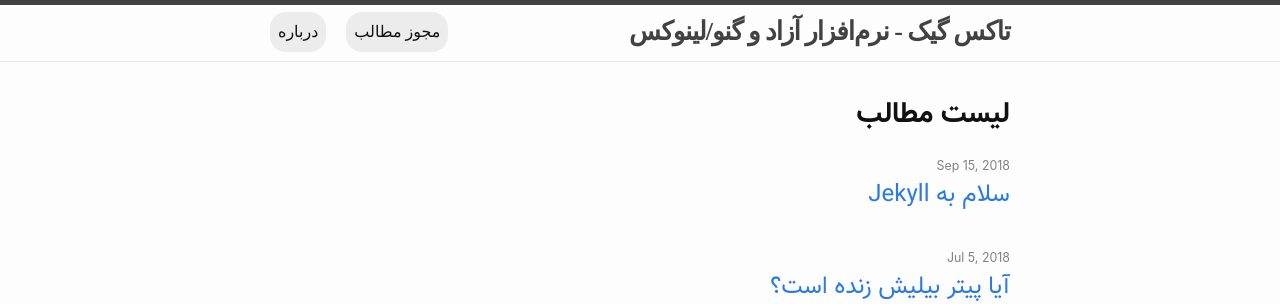
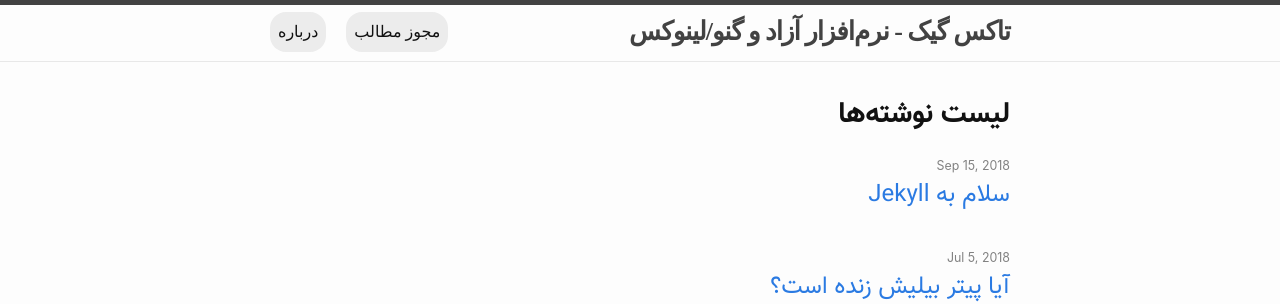
Before and after one commit to Ravexina/tuxgeek, a Jekyll site: the page built from index.html, in a window 1280 px wide and 900 px high. Shown: the top 304 px of the window. Built offline with Jekyll 4.4.1, drawn with Linux system fonts in a browser that asks for light colours; some web fonts are replaced; the list of posts is cut into pages by our own code; some of the changed text lies outside the part shown.

Commit message:
Replace mataleb with neveshte

```diff
--- a/_includes/pagination-links.html
+++ b/_includes/pagination-links.html
@@ -3,7 +3,7 @@
 <div class="pagination">
 
   {% if paginator.previous_page %}
-    <a href="{{ paginator.previous_page_path }}" class="previous">مطالب جدیدتر</a>
+    <a href="{{ paginator.previous_page_path }}" class="previous">نوشته‌های جدیدتر</a>
   {% else %}
     <span class="previous"> </span>
   {% endif %}
@@ -16,7 +16,7 @@
 
 
   {% if paginator.next_page %}
-    <a href="{{ paginator.next_page_path }}" class="next">مطالب قدیمی‌تر</a>
+    <a href="{{ paginator.next_page_path }}" class="next">نوشته‌های قدیمی‌تر</a>
   {% else %}
     <span class="next "> </span>
   {% endif %}
--- a/_layouts/home.html
+++ b/_layouts/home.html
@@ -11,7 +11,7 @@
 
   <!-- This loops through the paginated posts -->
   {%- if site.posts.size > 0 -%}
-    <h2 class="post-list-heading">{{ page.list_title | default: "لیست مطالب" }}</h2>
+    <h2 class="post-list-heading">{{ page.list_title | default: "لیست نوشته‌ها" }}</h2>
     <ul class="post-list">
       {%- for post in paginator.posts -%}
       <li>
```
